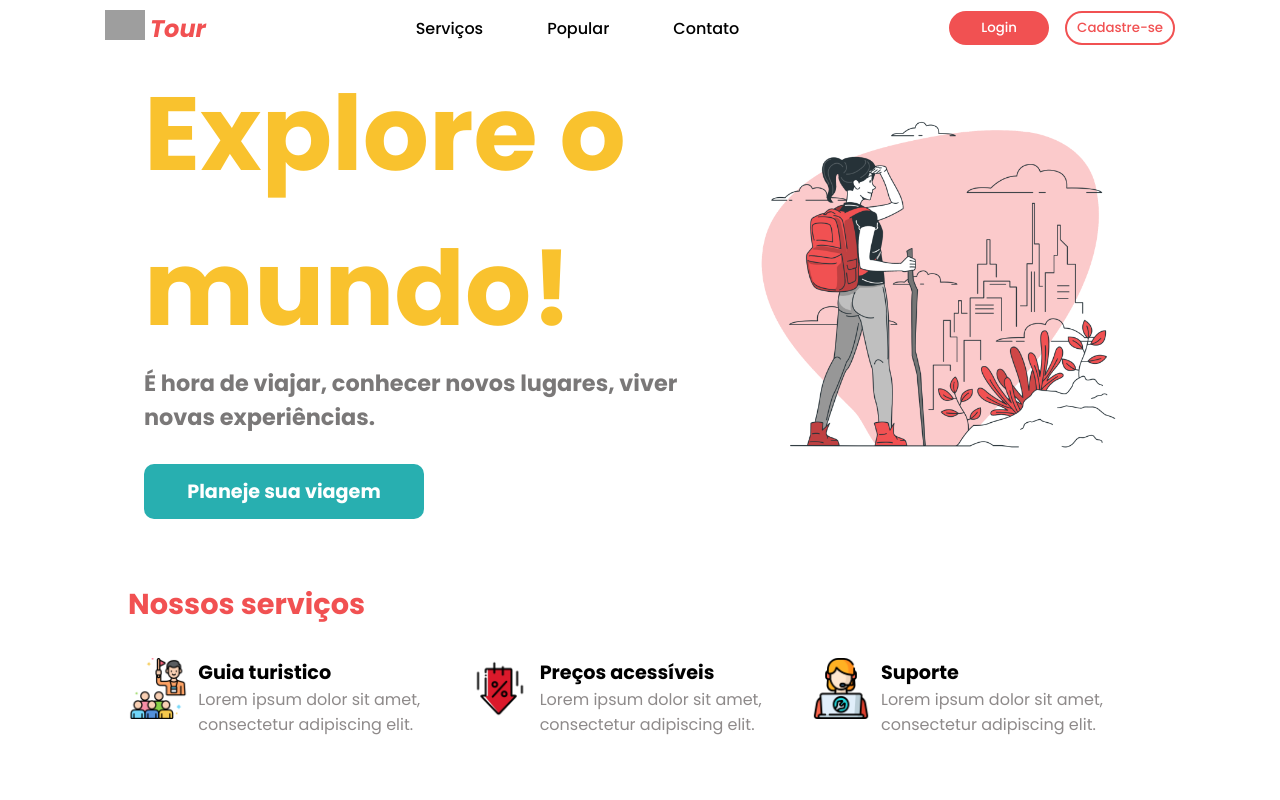
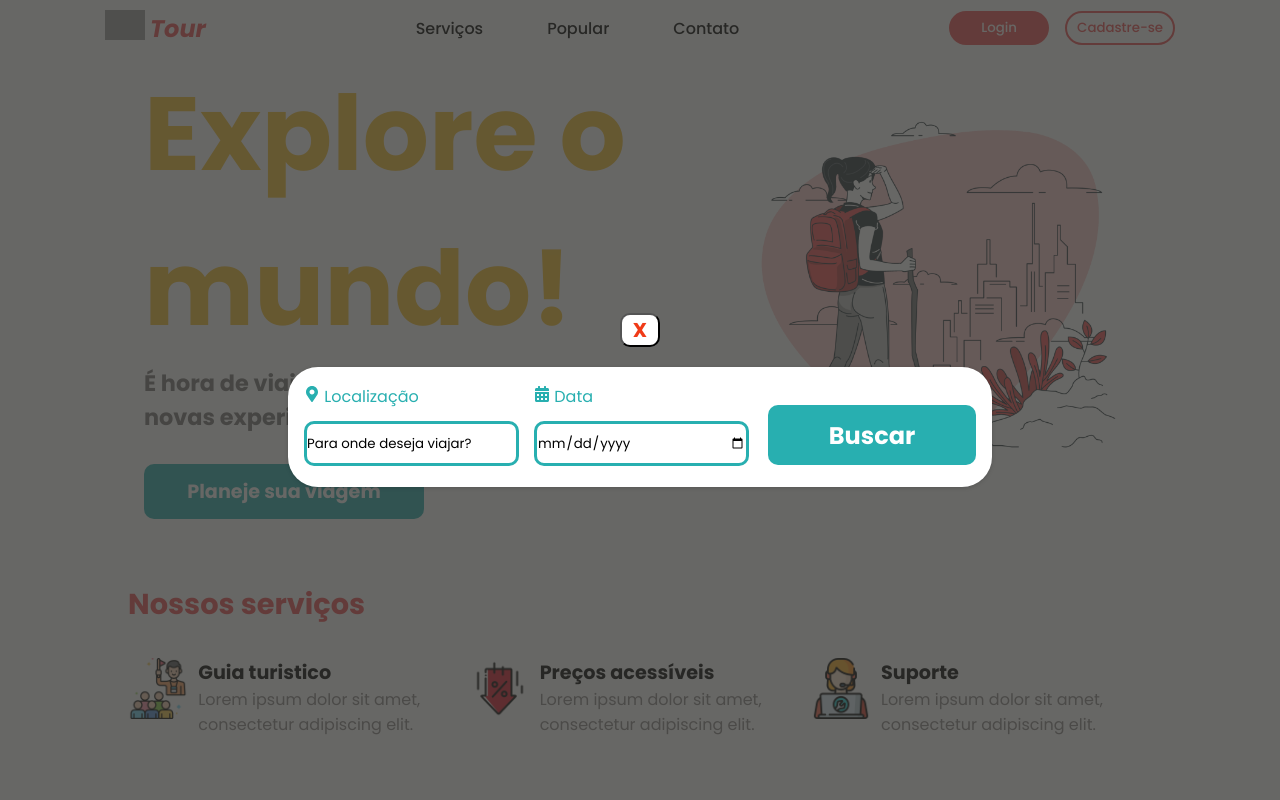
Before and after one commit to kamilenna/projetoViagens, a React (Vite) app: page / in a window 1280 px wide. Both pictures are taken after a click on the button "Planeje sua viagem". Shown: the top 800 px of the page. Built offline with nearby package versions, Linux system fonts and the light colour scheme; grey boxes are pictures that could not be loaded.

Commit message:
Modal concluído e ajustes do layout

```diff
--- a/src/App.jsx
+++ b/src/App.jsx
@@ -1,6 +1,3 @@
-//import { useState } from 'react'
-//import './App.css'
-
 import Banner from "./Componentes/Banner"
 import Menu from "./Componentes/Menu"
 import Servicos from "./Componentes/Servicos"
@@ -12,8 +9,9 @@ function App() {
   return (
     <div className="App">
       <Menu />
-      <Banner />
+
       <main>
+        <Banner />
         <Servicos />
         <Populares />
         <Depoimentos />
--- a/src/Componentes/Banner.jsx
+++ b/src/Componentes/Banner.jsx
@@ -1,9 +1,14 @@
 import React from "react";
 import "../styles/Banner.css"
 import Journey from "../assets/Journey.png"
-//import Formulario from "./Formulario";
+import { FaMapMarkerAlt, FaCalendarAlt } from "react-icons/fa";
 
 export default function Banner() {
+
+    const alternarModal = () => {
+        const modal = document.querySelector(".modal")
+        modal.classList.toggle("aberto")
+    }
     return (
         <div>
             <section className="banner-inicial">
@@ -14,10 +19,31 @@ export default function Banner() {
                     <div className="mensagem">
                         <h1>Explore o mundo!</h1>
                         <p>É hora de viajar, conhecer novos lugares, viver novas experiências.</p>
-                        <button className="btn-planner">Planeje sua viagem</button>
+                        <button className="btn-planner" onClick={alternarModal}>Planeje sua viagem</button>
                     </div>
                 </div>
-                {/*<Formulario />*/}
+                <div className="modal">
+                    <div className="conteudo-modal">
+
+                        <section className="formulario">
+                            <button className="fechar-modal" onClick={alternarModal}>X</button>
+                            <form>
+                                <div className="perguntas">
+                                    <div className="pgt-local">
+                                        <label><FaMapMarkerAlt /> Localização</label>
+                                        <input type="text" id="ilocal" placeholder="Para onde deseja viajar?" />
+                                    </div>
+
+                                    <div className="pgt-data">
+                                        <label><FaCalendarAlt /> Data</label>
+                                        <input type="date" id="idata" />
+                                    </div>
+                                </div>
+                                <button>Buscar</button>
+                            </form>
+                        </section>
+                    </div>
+                </div>
             </section>
         </div>
     )
--- a/src/Componentes/Servicos.jsx
+++ b/src/Componentes/Servicos.jsx
@@ -3,12 +3,6 @@ import "../styles/Servicos.css"
 import GuiaTuristico from "../assets/guia-turistico.png"
 import PrecoBaixo from "../assets/preco-baixo.png"
 import Suporte from "../assets/suporte-tecnico.png"
-
-// <a href="https://www.flaticon.com/br/icones-gratis/guia-turistico" title="guia turístico ícones">Guia turístico ícones criados por Flat Icons - Flaticon</a>
-
-// <a href="https://www.flaticon.com/br/icones-gratis/preco-baixo" title="preco-baixo ícones">Preco-baixo ícones criados por Andy Horvath - Flaticon</a>
-
-// <a href="https://www.flaticon.com/br/icones-gratis/apoio" title="apoio ícones">Apoio ícones criados por Freepik - Flaticon</a>
 
 export default function Servicos() {
     return (
--- a/src/styles/Banner.css
+++ b/src/styles/Banner.css
@@ -45,13 +45,14 @@
 
 form {
     padding: 2rem 1rem 1rem;
-    width: 90%;
+    width: 90vw;
     max-width: 880px;
     display: flex;
     flex-direction: column;
     color: #28AFB0;
     box-shadow: rgba(0, 0, 0, 0.16) 0px 1px 4px;
-    border-radius: 0px 30px 30px 30px;
+    border-radius: 30px;
+    background-color: #fff;
 }
 
 .perguntas {
@@ -103,6 +104,46 @@ form button {
     font-weight: 700;
     padding: 10px 15px;
     margin-top: 30px;
+}
+
+/*modal*/
+.modal {
+    position: fixed;
+    width: 100vw;
+    height: 100vh;
+    top: 0;
+    left: 0;
+    background-color: rgba(52, 52, 50, 0.749);
+    opacity: 0;
+    visibility: hidden;
+}
+
+.conteudo-modal {
+    display: flex;
+    justify-content: center;
+    align-items: center;
+    flex-direction: column;
+    height: 100vh;
+    border-radius: 5px;
+    gap: 15px;
+}
+
+.fechar-modal {
+    background-color: #ffffff;
+    color: #f03a17;
+    font-weight: bold;
+    font-size: 20px;
+    width: 40px;
+    text-align: center;
+    cursor: pointer;
+    border-radius: 10px;
+    margin-bottom: 20px;
+}
+
+
+.modal.aberto {
+    opacity: 1;
+    visibility: visible;
 }
 
 @media (min-width:700px) {
--- a/src/styles/Footer.css
+++ b/src/styles/Footer.css
@@ -45,7 +45,12 @@ hr {
     margin-bottom: 20px;
 }
 
-.newsletter input {
+.input-btn {
+    display: flex;
+    flex-direction: column;
+}
+
+.input-btn input {
     border: 1px solid #000000;
     height: 42px;
     max-width: 420px;
@@ -54,7 +59,7 @@ hr {
 
 }
 
-.newsletter button {
+.input-btn button {
     height: 42px;
     max-width: 420px;
     border-radius: 10px;
@@ -92,14 +97,15 @@ hr {
 
     .input-btn {
         display: flex;
+        flex-direction: row;
     }
 
-    .newsletter input {
+    .input-btn input {
         border-radius: 10px 0px 0px 10px;
         width: 260px;
     }
 
-    .newsletter button {
+    .input-btn button {
         border-radius: 0px 10px 10px 0px;
         /*padding: 0 1rem;*/
         width: 140px;
--- a/src/styles/Populares.css
+++ b/src/styles/Populares.css
@@ -26,7 +26,6 @@
 
 .imagem-lugar img {
     width: 100%;
-    /*position: absolute;*/
     object-fit: cover;
     max-width: 374px;
     height: 326px;
@@ -72,9 +71,4 @@
         flex-direction: row;
         flex-wrap: wrap;
     }
-
-    /*.card-lugar {
-        max-width: 300px;
-
-    }*/
 }
```
Also changed, not shown: src/Componentes/Formulario.jsx (deleted, +0 -23 lines).
